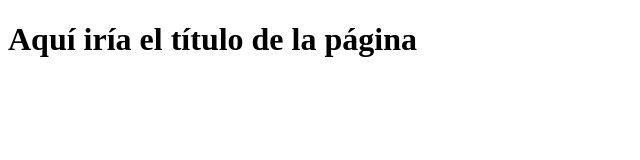
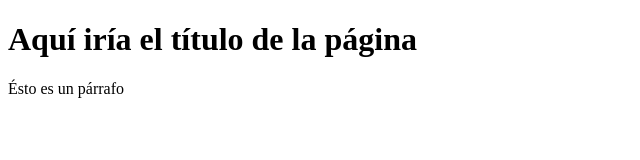
Before and after one commit to joseyo2020joseyo/Proyecto-web-empresa-C, a plain HTML site: page index.html in a window 1280 px wide. Shown: the whole page, without its empty margins (0-640 px from the left). Drawn offline with Linux system fonts and the light colour scheme.

Commit message:
parrafo añadido a index.html desde Github

```diff
--- a/index.html
+++ b/index.html
@@ -7,5 +7,6 @@
 </head>
 <body>
     <h1>Aquí iría el título de la página</h1>
+    <p>Ésto es un párrafo</p>
 </body>
 </html>
```
